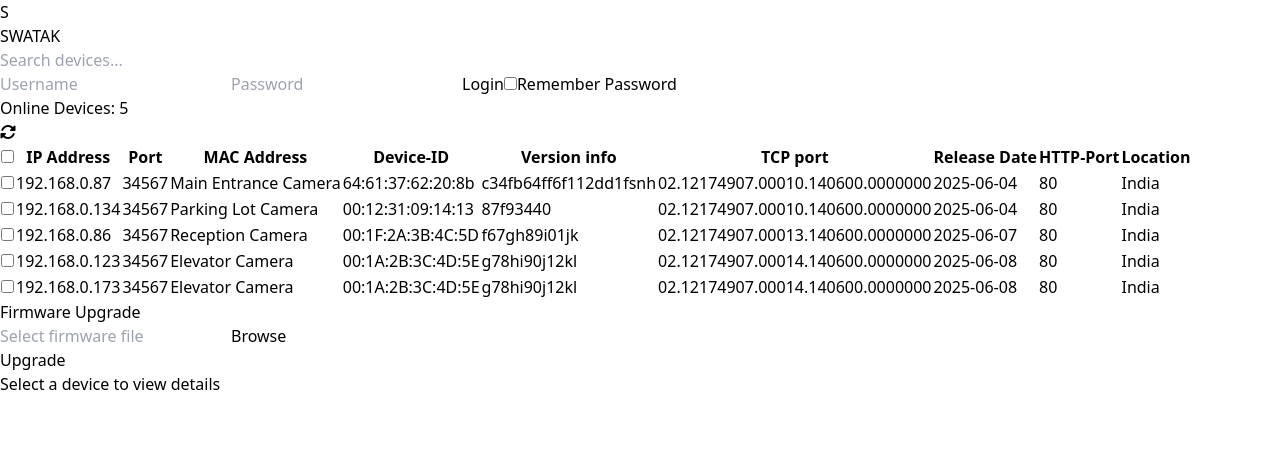
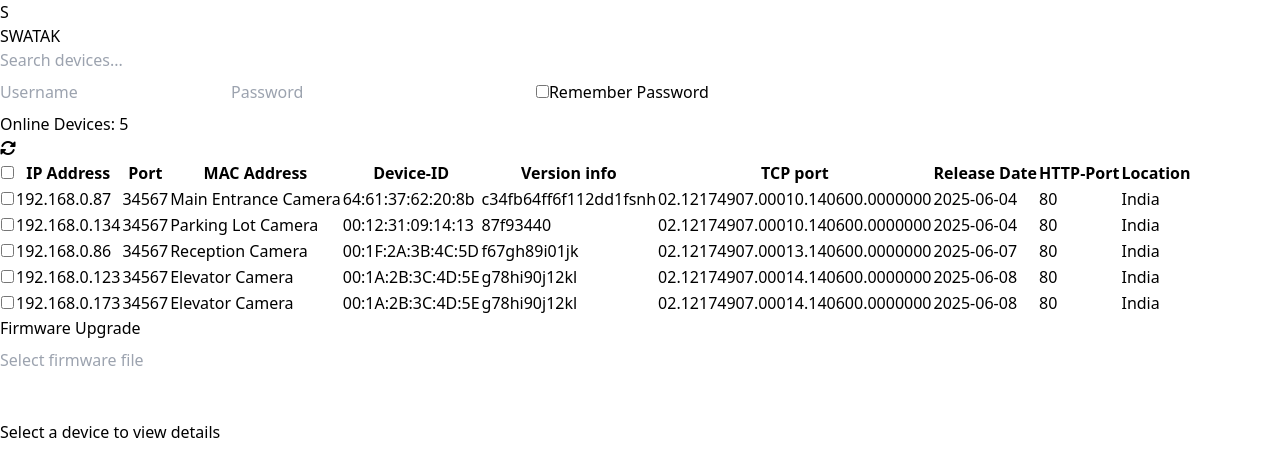
Before and after one commit to semsaiyad91/SWATAK-Device-Manager, a React (Vite) app: page / in a window 1280 px wide. Shown: the top 476 px of the page. Built offline with nearby package versions, Linux system fonts and the light colour scheme.

Commit message:
class define btngChange and apply multiple button

```diff
--- a/src/components/DeviceDetails.jsx
+++ b/src/components/DeviceDetails.jsx
@@ -104,7 +104,7 @@
         {/* Submit Button below editable fields */}
         <div>
           <Button
-            className="mt-2 bg-transparent hover:bg-red-600 hover:border-red-600 text-white px-4 py-2 rounded-md"
+            className="mt-2 btnbgChange rounded-md"
             onClick={handleSubmit}
           >
             Submit Changes
@@ -128,9 +128,9 @@
       <div className="space-y-4 mb-8">
         <h3 className="text-lg font-medium text-white">Admin Access</h3>
         <div className="flex gap-3 pt-2">
-          <Button className="bg-transparent text-white hover:bg-red-600 hover:border-red-600 px-4 py-2">Web</Button>
-          <Button className="bg-transparent text-white hover:bg-red-600 hover:border-red-600 px-4 py-2">Reboot</Button>
-          <Button className="bg-transparent text-white hover:bg-red-600 hover:border-red-600 px-4 py-2">Reset Config</Button>
+          <Button className="btnbgChange">Web</Button>
+          <Button className="btnbgChange">Reboot</Button>
+          <Button className="btnbgChange">Reset Config</Button>
         </div> text-white
       </div>
 
--- a/src/components/DeviceList.jsx
+++ b/src/components/DeviceList.jsx
@@ -99,7 +99,7 @@
 
           <button
             onClick={handleLoginLogout}
-            className="bg-transparent text-white px-3 py-1 rounded mr-2 mt-2 hover:bg-red-600 hover:border-red-600 border"
+            className="btnbgChange px-3 py-1 rounded mr-2 mt-2 border"
           >
             {isLoggedIn ? 'Logout' : 'Login'}
           </button>
@@ -227,13 +227,13 @@
                 className="flex-1 p-2 border rounded-lg bg-transparent text-white focus:ring-2 focus:ring-blue-500 focus:border-blue-500"
                 placeholder="Select firmware file"
               />
-              <Button className="bg-transparent text-white hover:bg-red-600 hover:border-red-600 px-4 py-2 rounded-lg">
+              <Button className="btnbgChange  rounded-lg">
                 Browse
               </Button>
             </div>
           </div>
           <div className="flex items-end">
-            <Button className="bg-transparent text-white hover:bg-red-600 hover:border-red-600 px-4 py-2 rounded-lg font-medium">
+            <Button className="btnbgChange  rounded-lg font-medium">
               Upgrade
             </Button>
           </div>
--- a/src/index.css
+++ b/src/index.css
@@ -6,3 +6,7 @@
   overflow-x: hidden; /* horizontal scroll hatao */
   overflow-y: auto;   /* vertical scroll sirf zarurat par ho */
 }
+
+.btnbgChange{
+  @apply bg-transparent text-white hover:bg-red-600 hover:border-red-600 px-4 py-2
+}
```
